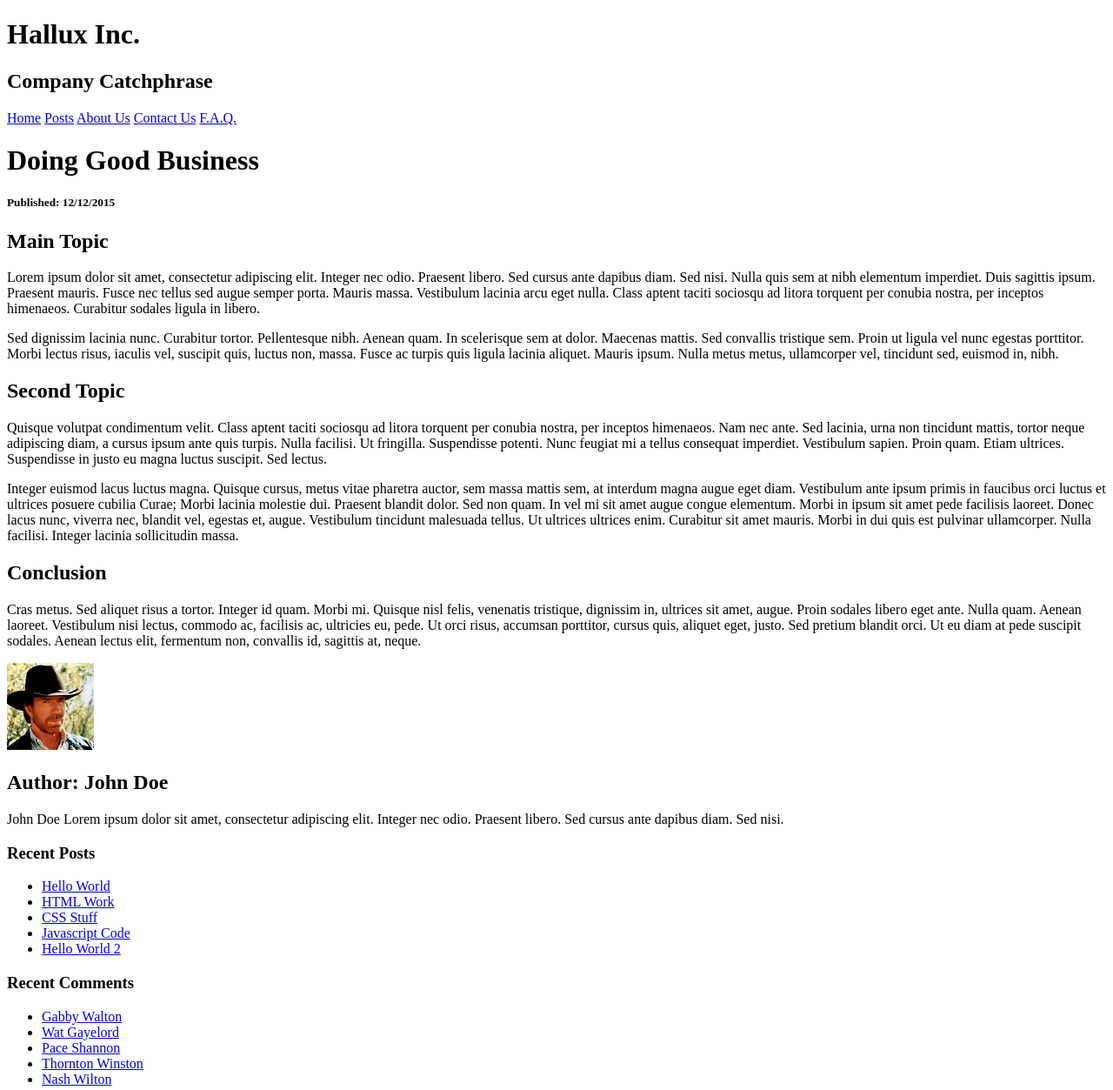
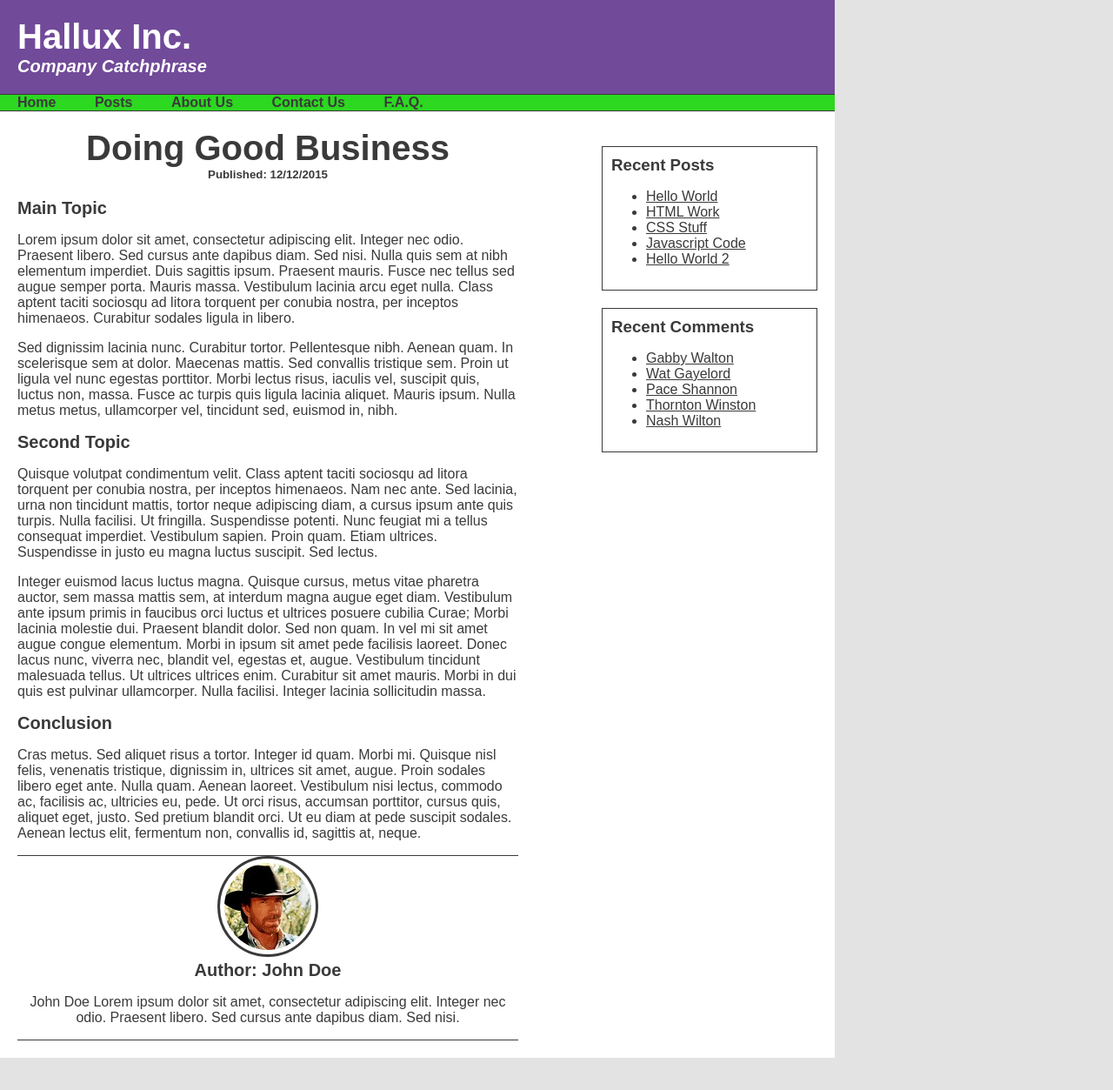
Before and after one commit to nicolettee/Assessment1, a plain HTML site: page index.html in a window 1280 px wide. Shown: the whole page at 87% size. After the commit the page ends 1216 px from the top, so only its background shows below. Drawn offline with Linux system fonts and the light colour scheme.

Commit message:
first commit

```diff
--- a/index.html
+++ b/index.html
@@ -8,27 +8,28 @@
 
 	<body>
 		<!-- Main Content -->
-		<div>
+		<main>
 			<!-- Site header -->
-			<div>
+			<header class= "mainHeader">
 				<h1>Hallux Inc.</h1>
-				<h2>Company Catchphrase </h2>
-			</div>
+				<h2><em>Company Catchphrase</em></h2>
+			</header>
 			<!-- Main Navigation -->
-			<div>
+			<nav class= "headerNav">
 				<a href="#">Home</a>
 				<a href="#">Posts</a>
 				<a href="#">About Us</a>
 				<a href="#">Contact Us</a>
 				<a href="#">F.A.Q.</a>
-			</div>
-			<div>
-				<div>
+			</nav>
+			<!-- Article -->
+			<article>
+				<header>
 					<h1>Doing Good Business</h1>
 					<h5>Published: 12/12/2015</h5>
-				</div>
+				</header>
 
-				<div>
+				<section>
 					<h2>Main Topic</h2>
 					<p>Lorem ipsum dolor sit amet, consectetur adipiscing elit. Integer nec odio. Praesent libero. Sed cursus ante dapibus
 						diam. Sed nisi. Nulla quis sem at nibh elementum imperdiet. Duis sagittis ipsum. Praesent mauris. Fusce nec tellus
@@ -62,22 +63,22 @@
 					</p>
 
 
-				</div>
+				</section>
 				<!-- Article Footer -->
-				<div>
+				<footer>
 					<img src="images/chuck.jpg" alt="john">
 					<h2>Author: John Doe</h2>
 					<p>
 						John Doe Lorem ipsum dolor sit amet, consectetur adipiscing elit. Integer nec odio. Praesent libero. Sed cursus ante dapibus
 						diam. Sed nisi.
 					</p>
-				</div>
+				</footer>
 
-			</div>
+			</article>
 			<!-- Side Bar -->
-			<div>
+			<aside>
 				<!-- Side Bar Item -->
-				<div>
+				<nav>
 					<h3>Recent Posts</h3>
 					<ul>
 						<li><a href="#">Hello World</a></li>
@@ -88,9 +89,9 @@
 						</li>
 						<li><a href="#">Hello World 2</a></li>
 					</ul>
-				</div>
+				</nav>
 				<!-- Side Bar Item -->
-				<div>
+				<nav>
 					<h3>Recent Comments</h3>
 					<ul>
 						<li><a href="#">Gabby Walton </a></li>
@@ -101,13 +102,22 @@
 						</li>
 						<li><a href="#">Nash Wilton</a></li>
 					</ul>
-				</div>
+				</nav>
 
 
-			</div>
+			</aside>
 
 			<div class="clear"></div>
-		</div>
+		</main>
+<script>
+var myName = "Nicolette Taylor";
+var favNumber = 2
+ /* Funnily enough, the hardest part of this test was figuring out how to put this comment here,
+ but not really */
+
+</script>
+
+
 	</body>
 
 </html>
--- a/styles/main.css
+++ b/styles/main.css
@@ -1,4 +1,87 @@
+body{
+background-color: #e3e3e3;
+color:#3a3a3a;
+font-family: Arial, Helvetica, sans-serif;
+margin:0;
+width: 960px;
+}
+h1{
+font-size: 40px;
+}
+h2{
+font-size: 20px;
+}
+a{
+color: #3a3a3a;
+}
+h1, h2, h3, h4, h5{
+margin:0;
+}
+main{
+background-color: #fff;
+margin:0 auto;
+}
+/* hover */
+.headerNav:hover {
+  text-decoration: underline;
+}
+/* Begin header */
+.mainHeader{
+background-color: #714a99;
+color: #fff;
+margin:0;
+padding: 20px;
+}
+.headerNav{
+background-color:#2cd820;
+border-top: 1px solid #3a3a3a;
+border-bottom: 1px solid #3a3a3a;
+}
+.headerNav a{
+font-weight: bold;
+padding:20px;
+text-decoration: none;
+}
+/* End Header */
+/* Begin Main content */
+ article{
+ float: left;
+ padding: 20px;
+ width: 60%;
+ }
 
+article header{
+text-align: center;
+margin-bottom: 20px;
+}
+article footer{
+border-top: 1px solid #3a3a3a;
+border-bottom: 1px solid #3a3a3a;
+text-align: center;
+}
+article img{
+border: 3px solid #3a3a3a;
+border-radius: 50%;
+text-align: center;
+padding: 5px;
+}
+/* End Main content */
+
+/* Begin Sidebar */
+aside{
+float: right;
+padding-top: 20px;
+width: 30%;
+}
+aside nav{
+border: 1px solid #3a3a3a;
+margin: 20px;
+padding: 10px;
+}
+aside a{
+margin: 5px 0;
+}
+ /* End Sidebar */
 
 
 .clear{
```
